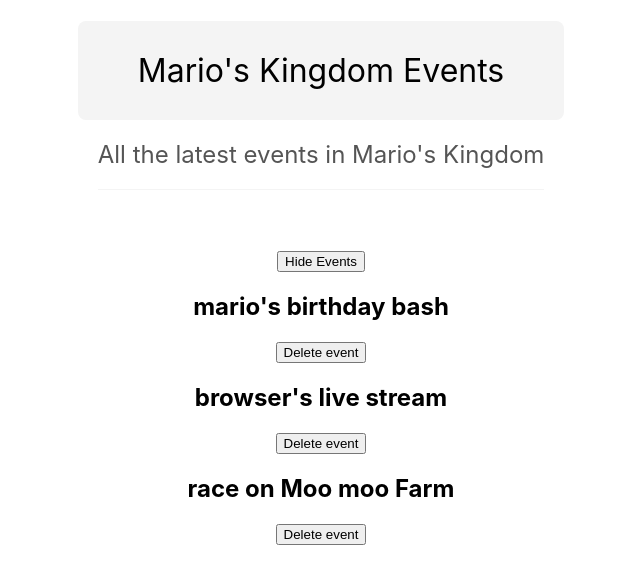
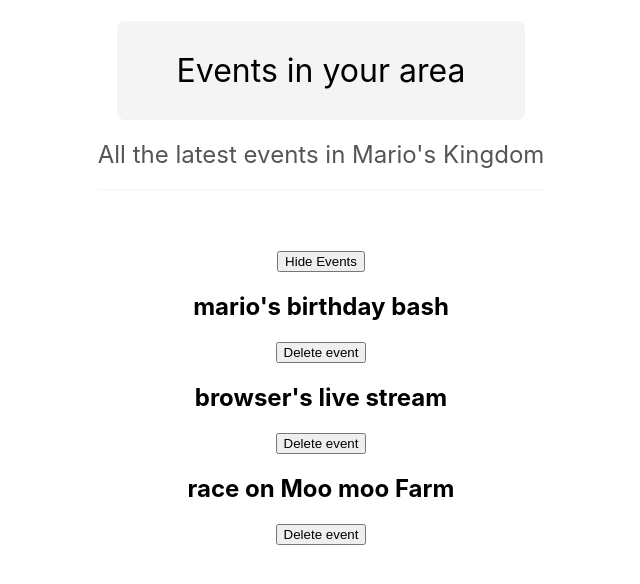
Before and after one commit to NikolasLyons/myfirstreactapp, a React (Create React App) app in the folder my-second-react-app/: page / in a window 1280 px wide. Shown: the top 584 px of the page, without its empty margins (319-959 px from the left). Built offline with nearby package versions, Linux system fonts and the light colour scheme.

Commit message:
push with props

```diff
--- a/my-second-react-app/src/App.js
+++ b/my-second-react-app/src/App.js
@@ -25,7 +25,7 @@
   }
   return (
     <div className="App">
-      <Title />
+      <Title title="Events in your area" />
       { showEvents && (<div>
         <button onClick={()=>setShowEvents(false)}>Hide Events</button>
       </div>)}
--- a/my-second-react-app/src/components/Title.js
+++ b/my-second-react-app/src/components/Title.js
@@ -2,10 +2,10 @@
 
 
 
-export default function Title() {
+export default function Title(props) {
   return(
     <div>
-      <h1 className="title">Mario's Kingdom Events</h1>
+      <h1 className="title">{props.title}</h1>
       <br />
       <h2 className="subtitle"> All the latest events in Mario's Kingdom</h2>
     </div>
```
